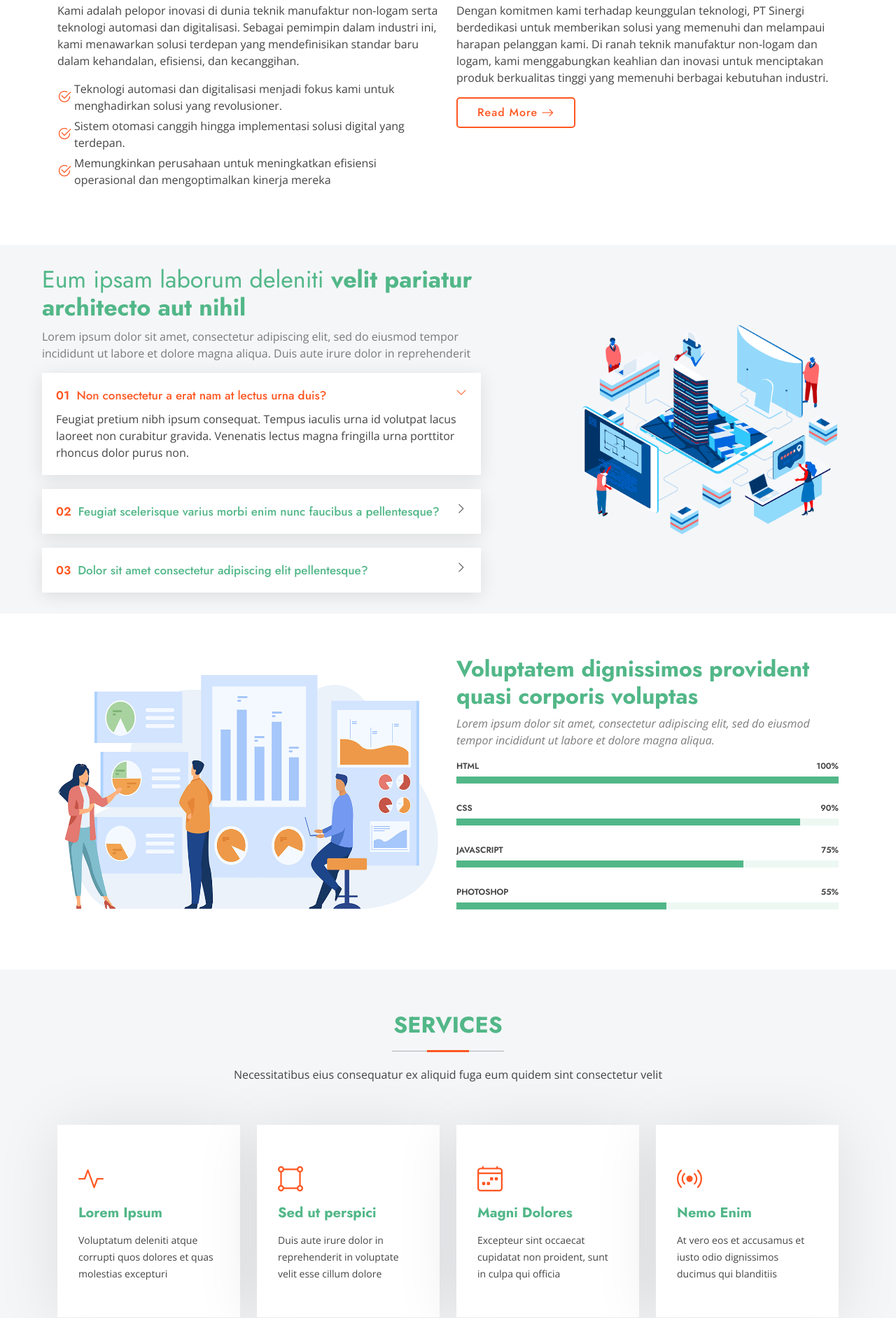
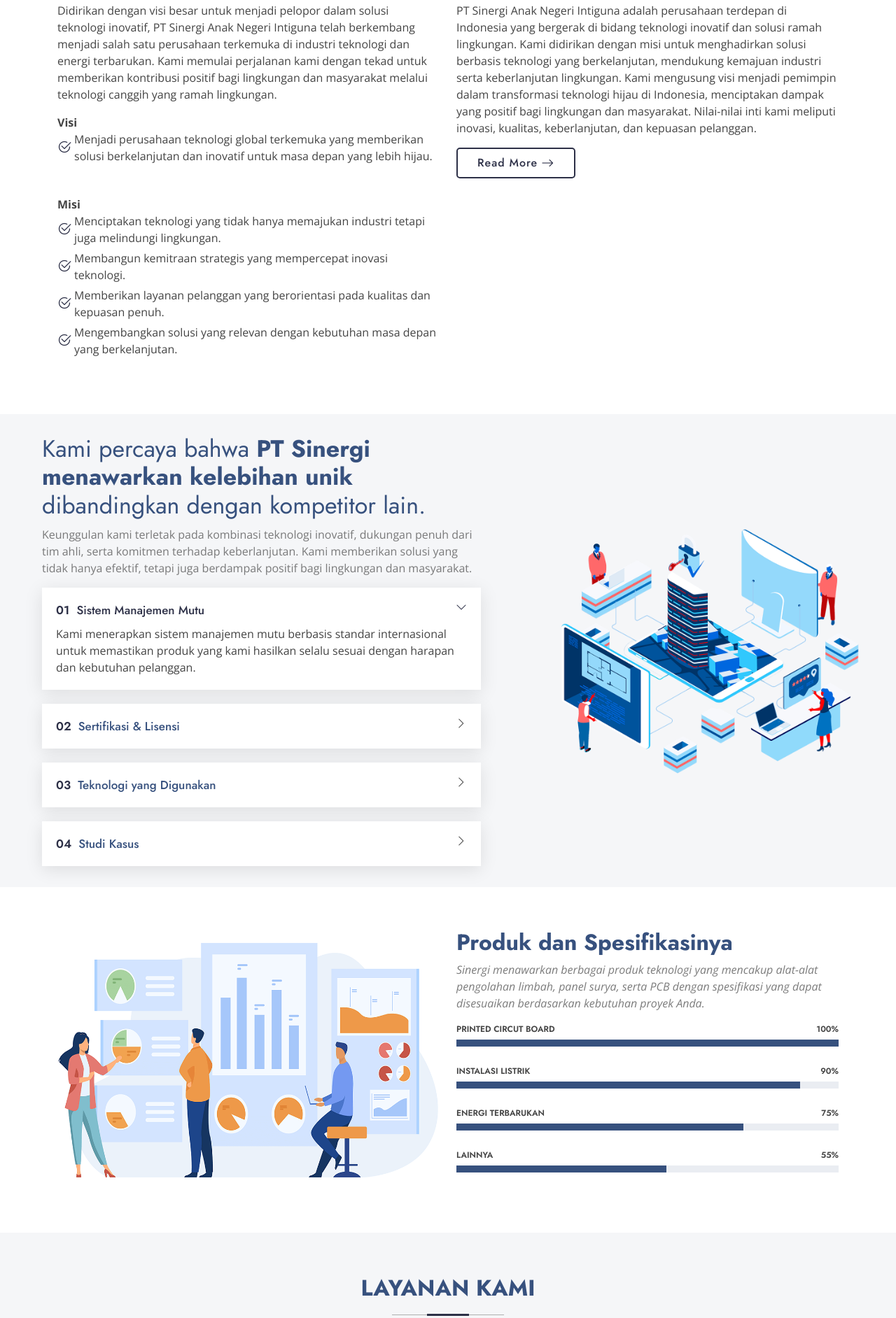
Before and after one commit to fathanafif/sinergi, a plain HTML site: page index.html in a window 1280 px wide. Shown: the part 916-2800 px from the top of the page at 70% size. Drawn offline with nearby package versions, Linux system fonts and the light colour scheme.

Commit message:
initial commit

```diff
--- a/assets/css/main.css
+++ b/assets/css/main.css
@@ -21,8 +21,8 @@
 :root {
   --background-color: #ffffff; /* Background color for the entire website, including individual sections */
   --default-color: #444444; /* Default color used for the majority of the text content across the entire website */
-  --heading-color: #52B788; /* Color for headings, subheadings and title throughout the website */
-  --accent-color: #ff5722; /* Accent color that represents your brand on the website. It's used for buttons, links, and other elements that need to stand out */
+  --heading-color: #37517e; /* Color for headings, subheadings and title throughout the website */
+  --accent-color: #2D3047; /* Accent color that represents your brand on the website. It's used for buttons, links, and other elements that need to stand out */
   --surface-color: #ffffff; /* The surface color is used as a background of boxed elements within sections, such as cards, icon boxes, or other elements that require a visual separation from the global background. */
   --contrast-color: #ffffff; /* Contrast color for text, ensuring readability against backgrounds of accent, heading, or default colors. */
 }
@@ -30,11 +30,11 @@
 /* Nav Menu Colors - The following color variables are used specifically for the navigation menu. They are separate from the global colors to allow for more customization options */
 :root {
   --nav-color: #ffffff;  /* The default color of the main navmenu links */
-  --nav-hover-color: #ff5722; /* Applied to main navmenu links when they are hovered over or active */
+  --nav-hover-color: #2D3047; /* Applied to main navmenu links when they are hovered over or active */
   --nav-mobile-background-color: #ffffff; /* Used as the background color for mobile navigation menu */
   --nav-dropdown-background-color: #ffffff; /* Used as the background color for dropdown items that appear when hovering over primary navigation items */
   --nav-dropdown-color: #444444; /* Used for navigation links of the dropdown items in the navigation menu. */
-  --nav-dropdown-hover-color: #40916C; /* Similar to --nav-hover-color, this color is applied to dropdown navigation links when they are hovered over. */
+  --nav-dropdown-hover-color: #47b2e4; /* Similar to --nav-hover-color, this color is applied to dropdown navigation links when they are hovered over. */
 }
 
 /* Color Presets - These classes override global colors when applied to any section or element, providing reuse of the sam color scheme. */
@@ -45,10 +45,10 @@
 }
 
 .dark-background {
-  --background-color: #74C69D;
+  --background-color: #1B998B;
   --default-color: #ffffff;
   --heading-color: #ffffff;
-  --surface-color: #40916C;
+  --surface-color: #4668a2;
   --contrast-color: #ffffff;
 }
 
@@ -214,7 +214,7 @@ h6 {
 /* Index Page Header on Scroll
 ------------------------------*/
 .index-page.scrolled .header {
-  --background-color: rgba(82, 183, 136, 0.9);
+  --background-color: rgba(27, 153, 139, 0.9);
 }
 
 /*--------------------------------------------------------------
--- a/index.html
+++ b/index.html
@@ -178,18 +178,35 @@
 
           <div class="col-lg-6 content" data-aos="fade-up" data-aos-delay="100">
             <p>
-              Kami adalah pelopor inovasi di dunia teknik manufaktur non-logam serta teknologi automasi dan digitalisasi. Sebagai pemimpin dalam industri ini, kami menawarkan solusi terdepan yang mendefinisikan standar baru dalam kehandalan, efisiensi, dan kecanggihan.
+              Didirikan dengan visi besar untuk menjadi pelopor dalam solusi teknologi inovatif, PT Sinergi Anak Negeri Intiguna telah berkembang menjadi salah satu perusahaan terkemuka di industri teknologi dan energi terbarukan. Kami memulai perjalanan kami dengan tekad untuk memberikan kontribusi positif bagi lingkungan dan masyarakat melalui teknologi canggih yang ramah lingkungan.
             </p>
+
+            <b>Visi</b>
             <ul>
-              <li><i class="bi bi-check2-circle"></i> <span>Teknologi automasi dan digitalisasi menjadi fokus kami untuk menghadirkan solusi yang revolusioner.</span></li>
-              <li><i class="bi bi-check2-circle"></i> <span>Sistem otomasi canggih hingga implementasi solusi digital yang terdepan.</span></li>
-              <li><i class="bi bi-check2-circle"></i> <span>Memungkinkan perusahaan untuk meningkatkan efisiensi operasional dan mengoptimalkan kinerja mereka</span></li>
+              <li><i class="bi bi-check2-circle"></i> <span>
+                Menjadi perusahaan teknologi global terkemuka yang memberikan solusi berkelanjutan dan inovatif untuk masa depan yang lebih hijau.
+              </span></li>
+            </ul><br/>
+            <b>Misi</b>
+            <ul>
+              <li><i class="bi bi-check2-circle"></i> <span>
+                Menciptakan teknologi yang tidak hanya memajukan industri tetapi juga melindungi lingkungan.
+              </span></li>
+              <li><i class="bi bi-check2-circle"></i> <span>
+                Membangun kemitraan strategis yang mempercepat inovasi teknologi.
+              </span></li>
+              <li><i class="bi bi-check2-circle"></i> <span>
+                Memberikan layanan pelanggan yang berorientasi pada kualitas dan kepuasan penuh.
+              </span></li>
+              <li><i class="bi bi-check2-circle"></i> <span>
+                Mengembangkan solusi yang relevan dengan kebutuhan masa depan yang berkelanjutan.
+              </span></li>
             </ul>
           </div>
 
           <div class="col-lg-6" data-aos="fade-up" data-aos-delay="200">
             <p>
-              Dengan komitmen kami terhadap keunggulan teknologi, PT Sinergi berdedikasi untuk memberikan solusi yang memenuhi dan melampaui harapan pelanggan kami. Di ranah teknik manufaktur non-logam dan logam, kami menggabungkan keahlian dan inovasi untuk menciptakan produk berkualitas tinggi yang memenuhi berbagai kebutuhan industri.
+              PT Sinergi Anak Negeri Intiguna adalah perusahaan terdepan di Indonesia yang bergerak di bidang teknologi inovatif dan solusi ramah lingkungan. Kami didirikan dengan misi untuk menghadirkan solusi berbasis teknologi yang berkelanjutan, mendukung kemajuan industri serta keberlanjutan lingkungan. Kami mengusung visi menjadi pemimpin dalam transformasi teknologi hijau di Indonesia, menciptakan dampak yang positif bagi lingkungan dan masyarakat. Nilai-nilai inti kami meliputi inovasi, kualitas, keberlanjutan, dan kepuasan pelanggan.
             </p>
             <a href="#" class="read-more"><span>Read More</span><i class="bi bi-arrow-right"></i></a>
           </div>
@@ -210,9 +227,9 @@
           <div class="col-lg-7 d-flex flex-column justify-content-center order-2 order-lg-1">
 
             <div class="content px-xl-5" data-aos="fade-up" data-aos-delay="100">
-              <h3><span>Eum ipsam laborum deleniti </span><strong>velit pariatur architecto aut nihil</strong></h3>
+              <h3><span>Kami percaya bahwa  </span><strong>PT Sinergi menawarkan kelebihan unik</strong> dibandingkan dengan kompetitor lain.</h3>
               <p>
-                Lorem ipsum dolor sit amet, consectetur adipiscing elit, sed do eiusmod tempor incididunt ut labore et dolore magna aliqua. Duis aute irure dolor in reprehenderit
+                Keunggulan kami terletak pada kombinasi teknologi inovatif, dukungan penuh dari tim ahli, serta komitmen terhadap keberlanjutan. Kami memberikan solusi yang tidak hanya efektif, tetapi juga berdampak positif bagi lingkungan dan masyarakat.
               </p>
             </div>
 
@@ -220,25 +237,33 @@
 
               <div class="faq-item faq-active">
 
-                <h3><span>01</span> Non consectetur a erat nam at lectus urna duis?</h3>
+                <h3><span>01</span> Sistem Manajemen Mutu</h3>
                 <div class="faq-content">
-                  <p>Feugiat pretium nibh ipsum consequat. Tempus iaculis urna id volutpat lacus laoreet non curabitur gravida. Venenatis lectus magna fringilla urna porttitor rhoncus dolor purus non.</p>
+                  <p>Kami menerapkan sistem manajemen mutu berbasis standar internasional untuk memastikan produk yang kami hasilkan selalu sesuai dengan harapan dan kebutuhan pelanggan.</p>
                 </div>
                 <i class="faq-toggle bi bi-chevron-right"></i>
               </div><!-- End Faq item-->
 
               <div class="faq-item">
-                <h3><span>02</span> Feugiat scelerisque varius morbi enim nunc faucibus a pellentesque?</h3>
+                <h3><span>02</span> Sertifikasi & Lisensi</h3>
                 <div class="faq-content">
-                  <p>Dolor sit amet consectetur adipiscing elit pellentesque habitant morbi. Id interdum velit laoreet id donec ultrices. Fringilla phasellus faucibus scelerisque eleifend donec pretium. Est pellentesque elit ullamcorper dignissim. Mauris ultrices eros in cursus turpis massa tincidunt dui.</p>
+                  <p>Kepercayaan pelanggan didasarkan pada **sertifikasi dan lisensi** resmi yang kami miliki. Kami telah mendapatkan akreditasi dari berbagai lembaga nasional dan internasional untuk memastikan kualitas produk dan layanan kami sesuai dengan standar tertinggi yang berlaku.</p>
                 </div>
                 <i class="faq-toggle bi bi-chevron-right"></i>
               </div><!-- End Faq item-->
 
               <div class="faq-item">
-                <h3><span>03</span> Dolor sit amet consectetur adipiscing elit pellentesque?</h3>
+                <h3><span>03</span> Teknologi yang Digunakan</h3>
                 <div class="faq-content">
-                  <p>Eleifend mi in nulla posuere sollicitudin aliquam ultrices sagittis orci. Faucibus pulvinar elementum integer enim. Sem nulla pharetra diam sit amet nisl suscipit. Rutrum tellus pellentesque eu tincidunt. Lectus urna duis convallis convallis tellus. Urna molestie at elementum eu facilisis sed odio morbi quis</p>
+                  <p>Kami menggunakan teknologi terkini dalam setiap aspek operasional kami, termasuk dalam produksi PCB, instalasi sistem energi surya, dan alat pengolahan limbah. Teknologi kami menjamin produk yang efisien, hemat biaya, dan ramah lingkungan.</p>
+                </div>
+                <i class="faq-toggle bi bi-chevron-right"></i>
+              </div><!-- End Faq item-->
+
+              <div class="faq-item">
+                <h3><span>04</span> Studi Kasus</h3>
+                <div class="faq-content">
+                  <p>PT Sinergi telah memberikan solusi signifikan dalam berbagai situasi bisnis. Sebagai contoh, kami membantu sebuah perusahaan manufaktur besar mengurangi biaya energi mereka hingga 40% dengan mengimplementasikan sistem panel surya. Studi kasus seperti ini menunjukkan bagaimana teknologi kami dapat membuat perbedaan nyata dalam bisnis..</p>
                 </div>
                 <i class="faq-toggle bi bi-chevron-right"></i>
               </div><!-- End Faq item-->
@@ -269,36 +294,36 @@
 
           <div class="col-lg-6 pt-4 pt-lg-0 content">
 
-            <h3>Voluptatem dignissimos provident quasi corporis voluptas</h3>
+            <h3>Produk dan Spesifikasinya</h3>
             <p class="fst-italic">
-              Lorem ipsum dolor sit amet, consectetur adipiscing elit, sed do eiusmod tempor incididunt ut labore et dolore magna aliqua.
+              Sinergi menawarkan berbagai produk teknologi yang mencakup alat-alat pengolahan limbah, panel surya, serta PCB dengan spesifikasi yang dapat disesuaikan berdasarkan kebutuhan proyek Anda.
             </p>
 
             <div class="skills-content skills-animation">
 
               <div class="progress">
-                <span class="skill"><span>HTML</span> <i class="val">100%</i></span>
+                <span class="skill"><span>Printed Circut Board</span> <i class="val">100%</i></span>
                 <div class="progress-bar-wrap">
                   <div class="progress-bar" role="progressbar" aria-valuenow="100" aria-valuemin="0" aria-valuemax="100"></div>
                 </div>
               </div><!-- End Skills Item -->
 
               <div class="progress">
-                <span class="skill"><span>CSS</span> <i class="val">90%</i></span>
+                <span class="skill"><span>Instalasi Listrik</span> <i class="val">90%</i></span>
                 <div class="progress-bar-wrap">
                   <div class="progress-bar" role="progressbar" aria-valuenow="90" aria-valuemin="0" aria-valuemax="100"></div>
                 </div>
               </div><!-- End Skills Item -->
 
               <div class="progress">
-                <span class="skill"><span>JavaScript</span> <i class="val">75%</i></span>
+                <span class="skill"><span>Energi Terbarukan</span> <i class="val">75%</i></span>
                 <div class="progress-bar-wrap">
                   <div class="progress-bar" role="progressbar" aria-valuenow="75" aria-valuemin="0" aria-valuemax="100"></div>
                 </div>
               </div><!-- End Skills Item -->
 
               <div class="progress">
-                <span class="skill"><span>Photoshop</span> <i class="val">55%</i></span>
+                <span class="skill"><span>Lainnya</span> <i class="val">55%</i></span>
                 <div class="progress-bar-wrap">
                   <div class="progress-bar" role="progressbar" aria-valuenow="55" aria-valuemin="0" aria-valuemax="100"></div>
                 </div>
@@ -318,8 +343,8 @@
 
       <!-- Section Title -->
       <div class="container section-title" data-aos="fade-up">
-        <h2>Services</h2>
-        <p>Necessitatibus eius consequatur ex aliquid fuga eum quidem sint consectetur velit</p>
+        <h2>Layanan Kami</h2>
+        <p>Kami menawarkan rangkaian layanan yang mencakup desain dan produksi Printed Circuit Board (PCB), instalasi listrik, dan solusi energi terbarukan yang ramah lingkungan. PT Sinergi menggabungkan teknologi terkini dengan pendekatan yang berorientasi pada hasil untuk menciptakan produk yang efisien dan sesuai dengan kebutuhan klien kami, baik dalam sektor industri, komersial, maupun energi terbarukan.</p>
       </div><!-- End Section Title -->
 
       <div class="container">
@@ -329,32 +354,32 @@
           <div class="col-xl-3 col-md-6 d-flex" data-aos="fade-up" data-aos-delay="100">
             <div class="service-item position-relative">
               <div class="icon"><i class="bi bi-activity icon"></i></div>
-              <h4><a href="" class="stretched-link">Lorem Ipsum</a></h4>
-              <p>Voluptatum deleniti atque corrupti quos dolores et quas molestias excepturi</p>
+              <h4><a href="" class="stretched-link">Printed Circuit Board</a></h4>
+              <p>Papan sirkuit yang digunakan untuk menghubungkan komponen elektronik melalui jalur konduktor, bantalan, dan fitur lainnya pada lapisan non-konduktif</p>
             </div>
           </div><!-- End Service Item -->
 
           <div class="col-xl-3 col-md-6 d-flex" data-aos="fade-up" data-aos-delay="200">
             <div class="service-item position-relative">
               <div class="icon"><i class="bi bi-bounding-box-circles icon"></i></div>
-              <h4><a href="" class="stretched-link">Sed ut perspici</a></h4>
-              <p>Duis aute irure dolor in reprehenderit in voluptate velit esse cillum dolore</p>
+              <h4><a href="" class="stretched-link">Instalasi Listrik</a></h4>
+              <p>Rangkaian kabel dan komponen untuk menyalurkan tenaga listrik dari sumber ke berbagai peralatan atau perangkat listrik, memastikan distribusi yang aman dan efisien</p>
             </div>
           </div><!-- End Service Item -->
 
           <div class="col-xl-3 col-md-6 d-flex" data-aos="fade-up" data-aos-delay="300">
             <div class="service-item position-relative">
               <div class="icon"><i class="bi bi-calendar4-week icon"></i></div>
-              <h4><a href="" class="stretched-link">Magni Dolores</a></h4>
-              <p>Excepteur sint occaecat cupidatat non proident, sunt in culpa qui officia</p>
+              <h4><a href="" class="stretched-link">Energi terbarukan</a></h4>
+              <p>Energi yang berasal dari sumber-sumber alam yang dapat diperbarui seperti matahari, angin, air, dan biomassa, yang ramah lingkungan dan berkelanjutan</p>
             </div>
           </div><!-- End Service Item -->
 
           <div class="col-xl-3 col-md-6 d-flex" data-aos="fade-up" data-aos-delay="400">
             <div class="service-item position-relative">
               <div class="icon"><i class="bi bi-broadcast icon"></i></div>
-              <h4><a href="" class="stretched-link">Nemo Enim</a></h4>
-              <p>At vero eos et accusamus et iusto odio dignissimos ducimus qui blanditiis</p>
+              <h4><a href="" class="stretched-link">Lainnya</a></h4>
+              <p>mencakup berbagai bidang seperti robotika, IoT, dan material baru. Teknologi ini membantu meningkatkan produktivitas, serta mendukung inovasi di berbagai sektor industri</p>
             </div>
           </div><!-- End Service Item -->
 
@@ -390,8 +415,8 @@
 
       <!-- Section Title -->
       <div class="container section-title" data-aos="fade-up">
-        <h2>Portfolio</h2>
-        <p>Necessitatibus eius consequatur ex aliquid fuga eum quidem sint consectetur velit</p>
+        <h2>Portofolio</h2>
+        <p>Kami bangga telah menyelesaikan berbagai proyek penting di Indonesia, mulai dari instalasi energi surya untuk pabrik, sistem kelistrikan untuk perusahaan industri, hingga proyek pengelolaan limbah ramah lingkungan. Setiap proyek yang kami kerjakan didokumentasikan dengan baik, dilengkapi foto, dan rincian teknis untuk menunjukkan kualitas hasil kerja kami</p>
       </div><!-- End Section Title -->
 
       <div class="container">
@@ -400,9 +425,9 @@
 
           <ul class="portfolio-filters isotope-filters" data-aos="fade-up" data-aos-delay="100">
             <li data-filter="*" class="filter-active">All</li>
-            <li data-filter=".filter-app">App</li>
-            <li data-filter=".filter-product">Card</li>
-            <li data-filter=".filter-branding">Web</li>
+            <li data-filter=".filter-app">Printed Circuit Board</li>
+            <li data-filter=".filter-product">Instalasi Listrik</li>
+            <li data-filter=".filter-branding">Energi Terbarukan</li>
           </ul><!-- End Portfolio Filters -->
 
           <div class="row gy-4 isotope-container" data-aos="fade-up" data-aos-delay="200">
@@ -511,7 +536,7 @@
       <!-- Section Title -->
       <div class="container section-title" data-aos="fade-up">
         <h2>Team</h2>
-        <p>Necessitatibus eius consequatur ex aliquid fuga eum quidem sint consectetur velit</p>
+        <p>Keberhasilan PT Sinergi didukung oleh tim profesional yang kompeten dan berpengalaman. Para ahli kami memiliki latar belakang yang kuat dalam teknologi, energi terbarukan, dan inovasi industri, menjadikan mereka mitra yang handal untuk setiap proyek</p>
       </div><!-- End Section Title -->
 
       <div class="container">
@@ -851,7 +876,7 @@
       <!-- Section Title -->
       <div class="container section-title" data-aos="fade-up">
         <h2>Contact</h2>
-        <p>Necessitatibus eius consequatur ex aliquid fuga eum quidem sint consectetur velit</p>
+        <p>Hubungi kami untuk pertanyaan, dukungan, atau informasi lebih lanjut. Tim kami siap membantu Anda dengan cepat dan profesional</p>
       </div><!-- End Section Title -->
 
       <div class="container" data-aos="fade-up" data-aos-delay="100">
@@ -865,7 +890,8 @@
                 <i class="bi bi-geo-alt flex-shrink-0"></i>
                 <div>
                   <h3>Address</h3>
-                  <p>A108 Adam Street, New York, NY 535022</p>
+                  <p><strong>Head Office</strong><br/>JL. Padiendah 3 No. 3 RT/RW 02/25 Kel./Kec Baleendah, Kab. Bandung, Jawa Barat, 40375</p><br/>
+                  <p><strong>Manufacture</strong><br/>KP. Ciririp No 6. RT.03, RT.03/RW.01, Mukapayung, Kec. Cililin, Kabupaten Bandung Barat, Jawa Barat 40562</p>
                 </div>
               </div><!-- End Info Item -->
 
@@ -873,7 +899,7 @@
                 <i class="bi bi-telephone flex-shrink-0"></i>
                 <div>
                   <h3>Call Us</h3>
-                  <p>+1 5589 55488 55</p>
+                  <p>+62 822 114 114 98</p>
                 </div>
               </div><!-- End Info Item -->
 
@@ -881,7 +907,7 @@
                 <i class="bi bi-envelope flex-shrink-0"></i>
                 <div>
                   <h3>Email Us</h3>
-                  <p>info@example.com</p>
+                  <p>sulaiman@sinergianaknegeriintiguna.com</p>
                 </div>
               </div><!-- End Info Item -->
 
@@ -956,18 +982,18 @@
       <div class="row gy-4">
         <div class="col-lg-4 col-md-6 footer-about">
           <a href="index.html" class="d-flex align-items-center">
-            <span class="sitename">Arsha</span>
+            <span class="sitename">PT SINERGI ANAK NEGERI INTIGUNA</span>
           </a>
           <div class="footer-contact pt-3">
-            <p>A108 Adam Street</p>
-            <p>New York, NY 535022</p>
-            <p class="mt-3"><strong>Phone:</strong> <span>+1 5589 55488 55</span></p>
-            <p><strong>Email:</strong> <span>info@example.com</span></p>
+            <p>JL. Padiendah 3 No. 3 RT/RW 02/25 Kel./Kec Baleendah,</p>
+            <p>Kab. Bandung, Jawa Barat, 40375</p>
+            <p class="mt-3"><strong>Phone:</strong> <span>+62 822 114 114 98</span></p>
+            <p><strong>Email:</strong> <span>sulaiman@sinergianaknegeriintiguna.com</span></p>
           </div>
         </div>
 
         <div class="col-lg-2 col-md-3 footer-links">
-          <h4>Useful Links</h4>
+          <h4>Tautan Terkait</h4>
           <ul>
             <li><i class="bi bi-chevron-right"></i> <a href="#">Home</a></li>
             <li><i class="bi bi-chevron-right"></i> <a href="#">About us</a></li>
@@ -977,7 +1003,7 @@
         </div>
 
         <div class="col-lg-2 col-md-3 footer-links">
-          <h4>Our Services</h4>
+          <h4>Layanan Kami</h4>
           <ul>
             <li><i class="bi bi-chevron-right"></i> <a href="#">Web Design</a></li>
             <li><i class="bi bi-chevron-right"></i> <a href="#">Web Development</a></li>
@@ -987,8 +1013,8 @@
         </div>
 
         <div class="col-lg-4 col-md-12">
-          <h4>Follow Us</h4>
-          <p>Cras fermentum odio eu feugiat lide par naso tierra videa magna derita valies</p>
+          <h4>Ikuti Kami</h4>
+          <p>Ikuti kami di berbagai platform media sosial untuk mendapatkan informasi terkini tentang produk, promosi, serta perkembangan terbaru dari PT Sinergi</p>
           <div class="social-links d-flex">
             <a href=""><i class="bi bi-twitter-x"></i></a>
             <a href=""><i class="bi bi-facebook"></i></a>
@@ -1001,13 +1027,13 @@
     </div>
 
     <div class="container copyright text-center mt-4">
-      <p>© <span>Copyright</span> <strong class="px-1 sitename">Arsha</strong> <span>All Rights Reserved</span></p>
+      <p>© <span>Copyright</span> <strong class="px-1 sitename">Sinergi Anak Negeri Intiguna</strong> <span>All Rights Reserved</span></p>
       <div class="credits">
         <!-- All the links in the footer should remain intact. -->
         <!-- You can delete the links only if you've purchased the pro version. -->
         <!-- Licensing information: https://bootstrapmade.com/license/ -->
         <!-- Purchase the pro version with working PHP/AJAX contact form: [buy-url] -->
-        Designed by <a href="https://bootstrapmade.com/">BootstrapMade</a>
+        <!-- Designed by <a href="https://bootstrapmade.com/">BootstrapMade</a> -->
       </div>
     </div>
 
```
Also changed, not shown: assets/img/hero-img-fix-old.png (renamed from assets/img/hero-img-fix.png), assets/img/hero-img-old.png, assets/img/hero-img.png.
